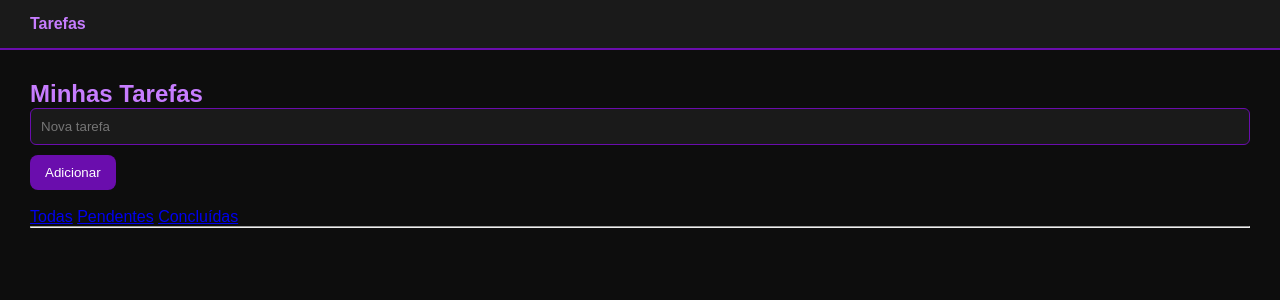
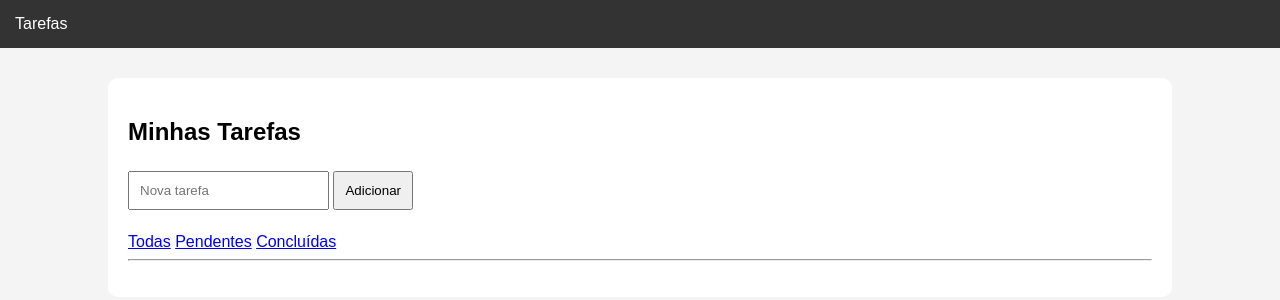
Before and after one commit to Putukinha/Projeto-romerito, a Python web app: template Nova pasta/templates/tarefas.html in a window 1280 px wide. Shown: the top 300 px of the page. Run offline with Jinja, Linux system fonts and the light colour scheme; the template is opened without the code that fills it, so the values that code supplies are empty.

Commit message:
Update style.css
Signed-off-by: JoanPietro <araujo.joan@escolar.ifrn.edu.br>

```diff
--- a/Nova pasta/static/css/style.css
+++ b/Nova pasta/static/css/style.css
@@ -1,70 +1,37 @@
-* {
-    margin: 0;
-    padding: 0;
-    box-sizing: border-box;
+body{
+   font-family: Arial, Helvetica, sans-serif;
+   background-color: #f4f4f4;
+   margin: 0;
+   padding: 0;
 }
 
-body {
-    font-family: Arial, sans-serif;
-    background-color: #0d0d0d;
-    color: #e0e0e0;
+nav{
+   background-color: #333;
+   padding: 15px;
 }
 
-nav {
-    background-color: #1a1a1a;
-    padding: 15px 30px;
-    display: flex;
-    gap: 20px;
-    border-bottom: 2px solid #6a0dad;
+nav a{
+   color: white;
+   text-decoration: none;
+   margin-right: 15px;
 }
 
-nav a {
-    color: #c77dff;
-    text-decoration: none;
-    font-weight: bold;
-    transition: 0.3s;
+.container{
+   width: 80%;
+   margin: auto;
+   margin-top: 30px;
+   background: white;
+   padding: 20px;
+   border-radius: 10px;
 }
 
-nav a:hover {
-    color: #9d4edd;
+input,
+select,
+button{
+   padding: 10px;
+   margin: 5px 0;
 }
 
-.container {
-    padding: 30px;
+button{
+   cursor: pointer;
 }
-
-button {
-    background-color: #6a0dad;
-    color: white;
-    border: none;
-    padding: 10px 15px;
-    border-radius: 8px;
-    cursor: pointer;
-    transition: 0.3s;
-}
-
-button:hover {
-    background-color: #9d4edd;
-}
-
-input, textarea {
-    background-color: #1a1a1a;
-    border: 1px solid #6a0dad;
-    color: #fff;
-    padding: 10px;
-    border-radius: 6px;
-    width: 100%;
-    margin-bottom: 10px;
-}
-
-.card {
-    background-color: #1a1a1a;
-    border-left: 4px solid #6a0dad;
-    padding: 15px;
-    margin-bottom: 15px;
-    border-radius: 8px;
-}
-
-h1, h2 {
-    color: #c77dff;
-}
```
